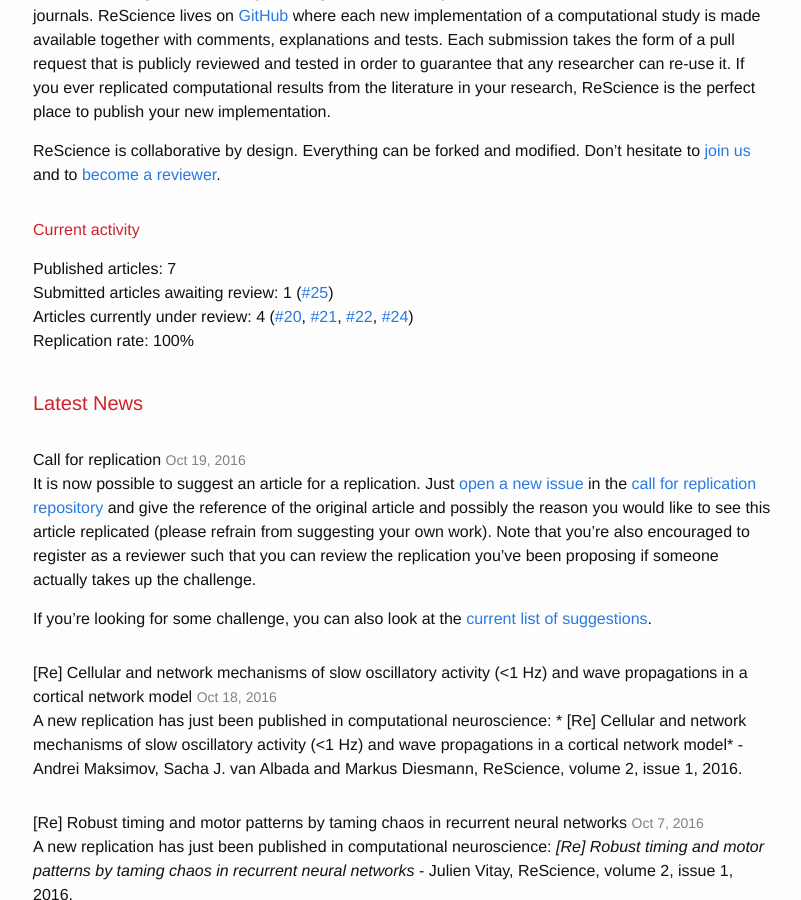
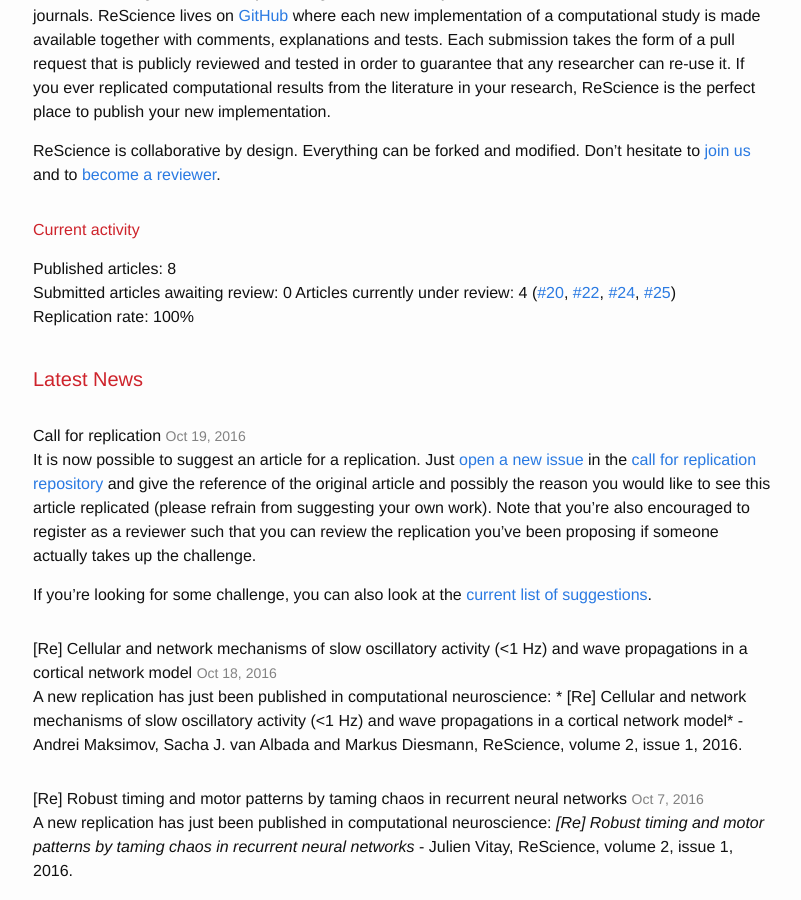
Before and after one commit to ReScience/rescience.github.io, a Jekyll site: the page built from index.md, in a window 1280 px wide and 900 px high, scrolled down 352 px. Shown: the whole window, without its empty margins (237-1038 px from the left). Built offline with Jekyll 4.4.1, drawn with Linux system fonts in a browser that asks for light colours; our own code applies the rules of GitHub Pages for plain Markdown files.

Commit message:
Updated stats

```diff
--- a/index.md
+++ b/index.md
@@ -19,18 +19,18 @@
 Re**Science** is the perfect place to publish your new implementation.
 
 Re**Science** is collaborative by design. Everything can be forked and
-modified. Don't hesitate to [join us](faq) and to [become a reviewer](https://github.com/ReScience/ReScience/issues/27).
+modified. Don't hesitate to [join us](faq) and
+to [become a reviewer](https://github.com/ReScience/ReScience/issues/27).
 
 
 ### Current activity
 
-Published articles: 7
-Submitted articles awaiting review: 1 ([#25])
-Articles currently under review:	4 ([#20], [#21], [#22], [#24])
+Published articles: 8
+Submitted articles awaiting review: 0
+Articles currently under review:	4 ([#20], [#22], [#24], [#25])
 **Replication rate: 100%**
 
 [#20]: https://github.com/ReScience/ReScience-submission/pull/20
-[#21]: https://github.com/ReScience/ReScience-submission/pull/21
 [#22]: https://github.com/ReScience/ReScience-submission/pull/22
 [#24]: https://github.com/ReScience/ReScience-submission/pull/24
 [#25]: https://github.com/ReScience/ReScience-submission/pull/24
```
